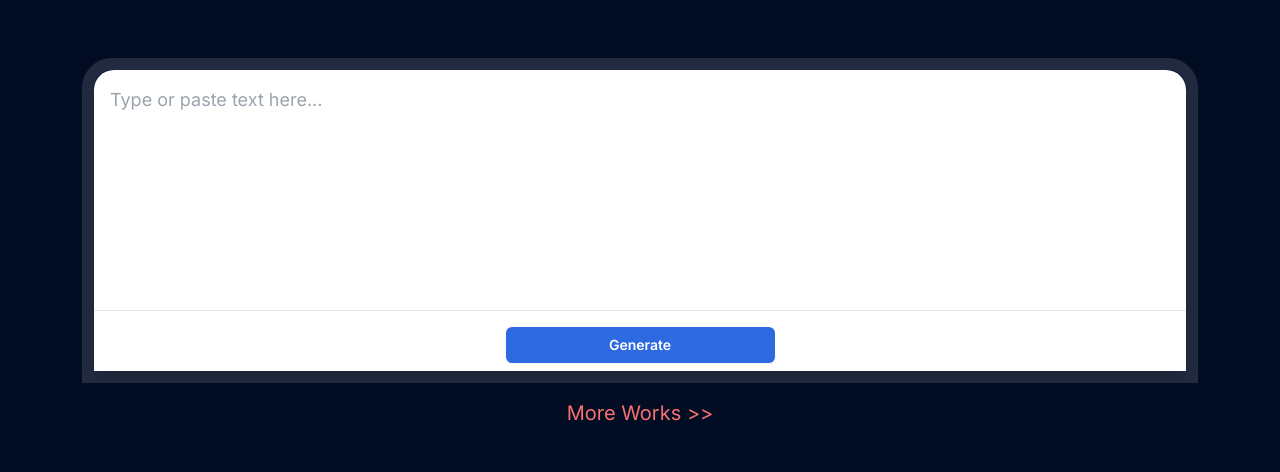
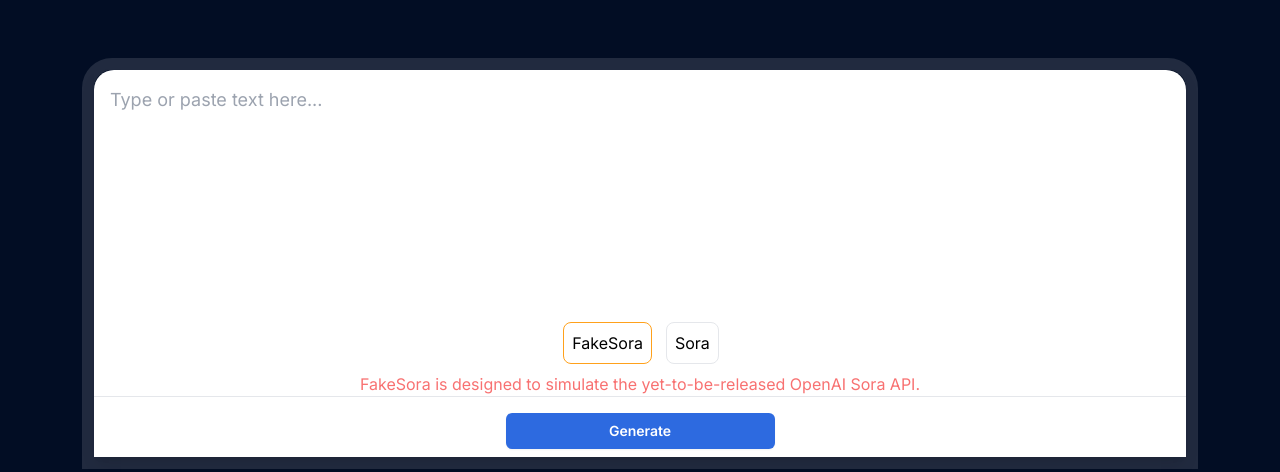
Before and after one commit to SoraWebui/SoraWebui, a Next.js app: page /en/playground in a window 1280 px wide. Shown: the part 328-800 px from the top of the page. Built offline with nearby package versions, Linux system fonts and the light colour scheme; no server answers.

Commit message:
Choose API

```diff
--- a/messages/en.json
+++ b/messages/en.json
@@ -15,7 +15,9 @@
     "prompt": "Prompt",
     "soraWorksTitle": "Works",
     "soraResultTitle": "Result",
-    "moreExample": "more example video"
+    "moreExample": "more example video",
+    "fakeSoraTip": "FakeSora is designed to simulate the yet-to-be-released OpenAI Sora API.",
+    "soraTip": "OpenAI has not released Sora's API yet."
   },
   "auth": {
     "loginText": "Log in",
--- a/messages/ja.json
+++ b/messages/ja.json
@@ -15,7 +15,9 @@
     "prompt": "プロンプト",
     "soraWorksTitle": "作品",
     "soraResultTitle": "生成結果",
-    "moreExample": "その他の動画"
+    "moreExample": "その他の動画",
+    "fakeSoraTip": "FakeSora は、まだリリースされていない OpenAI Sora API をシミュレートするように設計されています。",
+    "soraTip": "OpenAIはSoraのAPIをまだリリースしていません。"
   },
   "autoh": {
     "loginText": "ログイン",
--- a/messages/ko.json
+++ b/messages/ko.json
@@ -15,7 +15,9 @@
     "prompt": "프롬프트",
     "soraWorksTitle": "작품",
     "soraResultTitle": "결과",
-    "moreExample": "더 많은 예제 비디오"
+    "moreExample": "더 많은 예제 비디오",
+    "fakeSoraTip": "FakeSora 는 아직 출시되지 않은 OpenAI Sora API를 시뮬레이션하도록 설계되었습니다.",
+    "soraTip": "OpenAI는 아직 Sora의 API를 출시하지 않았습니다."
   },
   "auth": {
     "loginText": "로그인",
--- a/messages/zh.json
+++ b/messages/zh.json
@@ -15,7 +15,9 @@
     "prompt": "提示词",
     "soraWorksTitle": "作品列表",
     "soraResultTitle": "结果",
-    "moreExample": "更多示例视频"
+    "moreExample": "更多示例视频",
+    "fakeSoraTip": "FakeSora 旨在模拟尚未发布的 OpenAI Sora API。",
+    "soraTip": "OpenAI 尚未发布 Sora 的 API。"
   },
   "auth": {
     "loginText": "登录",
--- a/src/app/[locale]/PageComponent.tsx
+++ b/src/app/[locale]/PageComponent.tsx
@@ -23,6 +23,7 @@
 
   const handleSubmit = async (e: { preventDefault: () => void }) => {
     e.preventDefault();
+    setChooseAPI('FakeSora');
     if (!textStr) {
       setVideoList(randomVideo(2));
       return;
@@ -64,6 +65,8 @@
   const handleMouseLeave = (event) => {
     event.target.pause();
   };
+
+  const [chooseAPI, setChooseAPI] = useState('FakeSora');
 
   return (
     <>
@@ -114,6 +117,33 @@
                       maxLength={1000}
                     />
                   </div>
+                  <div className="flex justify-center items-center space-x-3 px-2 py-2 bg-white text-black">
+                    <span
+                      className={`cursor-pointer p-2 rounded-lg mx-0.5 flex items-center mt-1 border ${chooseAPI == 'FakeSora' ? 'border-[#ffa11b]' : 'border-gray-200'}`}
+                      onClick={() => setChooseAPI('FakeSora')}
+                    >
+                      <span>FakeSora</span>
+                    </span>
+                    <span
+                      className={`cursor-pointer p-2 rounded-lg mx-0.5 flex items-center mt-1 border ${chooseAPI == 'Sora' ? 'border-[#ffa11b]' : 'border-gray-200'}`}
+                      onClick={() => setChooseAPI('Sora')}
+                    >
+                      <span>Sora</span>
+                    </span>
+                  </div>
+                  {
+                    chooseAPI == 'FakeSora' ?
+                      <div className="flex justify-center items-center space-x-3 px-2 bg-white text-red-400">
+                        {indexLanguageText.fakeSoraTip}
+                      </div>
+                      :
+                      chooseAPI == 'Sora' ?
+                        <div className="flex justify-center items-center space-x-3 px-2 bg-white text-red-400">
+                          {indexLanguageText.soraTip}
+                        </div>
+                        :
+                        null
+                  }
                   <div className="inset-x-px bottom-1 bg-white">
                     <div
                       className="flex justify-center items-center space-x-3 border-t border-gray-200 px-2 py-2">
--- a/src/app/[locale]/playground/PageComponent.tsx
+++ b/src/app/[locale]/playground/PageComponent.tsx
@@ -22,6 +22,7 @@
 
   const handleSubmit = async (e: { preventDefault: () => void }) => {
     e.preventDefault();
+    setChooseAPI('FakeSora');
     if (!textStr) {
       return;
     }
@@ -64,6 +65,8 @@
       setVideo(video)
     }
   }, intervalLocalStorage);
+
+  const [chooseAPI, setChooseAPI] = useState('FakeSora');
 
   return (
     <>
@@ -109,6 +112,33 @@
                       maxLength={1000}
                     />
                   </div>
+                  <div className="flex justify-center items-center space-x-3 px-2 py-2 bg-white text-black">
+                    <span
+                      className={`cursor-pointer p-2 rounded-lg mx-0.5 flex items-center mt-1 border ${chooseAPI == 'FakeSora' ? 'border-[#ffa11b]' : 'border-gray-200'}`}
+                      onClick={() => setChooseAPI('FakeSora')}
+                    >
+                      <span>FakeSora</span>
+                    </span>
+                    <span
+                      className={`cursor-pointer p-2 rounded-lg mx-0.5 flex items-center mt-1 border ${chooseAPI == 'Sora' ? 'border-[#ffa11b]' : 'border-gray-200'}`}
+                      onClick={() => setChooseAPI('Sora')}
+                    >
+                      <span>Sora</span>
+                    </span>
+                  </div>
+                  {
+                    chooseAPI == 'FakeSora' ?
+                      <div className="flex justify-center items-center space-x-3 px-2 bg-white text-red-400">
+                        {indexLanguageText.fakeSoraTip}
+                      </div>
+                      :
+                      chooseAPI == 'Sora' ?
+                        <div className="flex justify-center items-center space-x-3 px-2 bg-white text-red-400">
+                          {indexLanguageText.soraTip}
+                        </div>
+                        :
+                        null
+                  }
                   <div className="inset-x-px bottom-1 bg-white">
                     <div
                       className="flex justify-center items-center space-x-3 border-t border-gray-200 px-2 py-2">
--- a/src/configs/languageText.ts
+++ b/src/configs/languageText.ts
@@ -15,6 +15,8 @@
     prompt: tIndex('prompt'),
     moreExample: tIndex('moreExample'),
     soraResultTitle: tIndex('soraResultTitle'),
+    fakeSoraTip: tIndex('fakeSoraTip'),
+    soraTip: tIndex('soraTip'),
   };
 }
 
```
